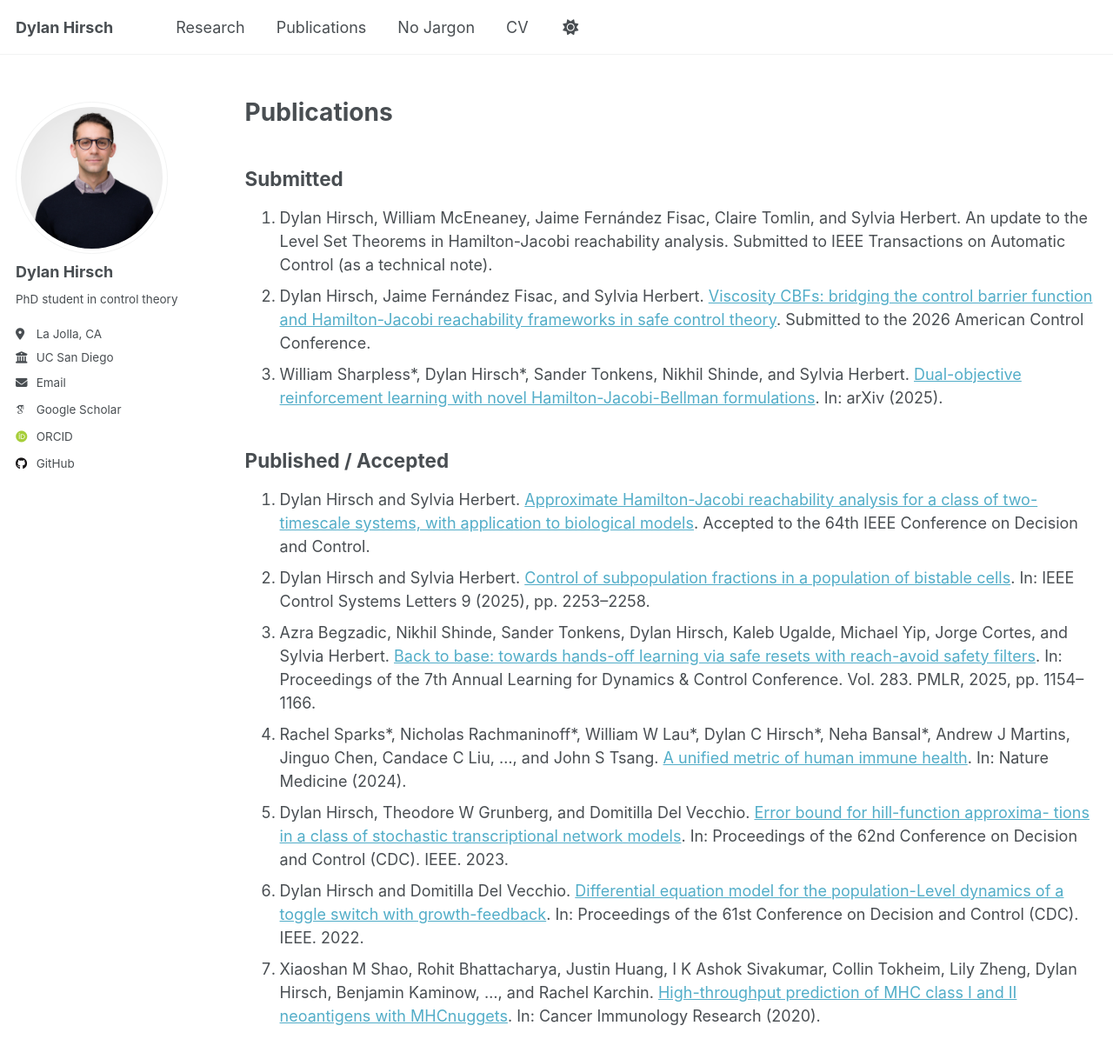
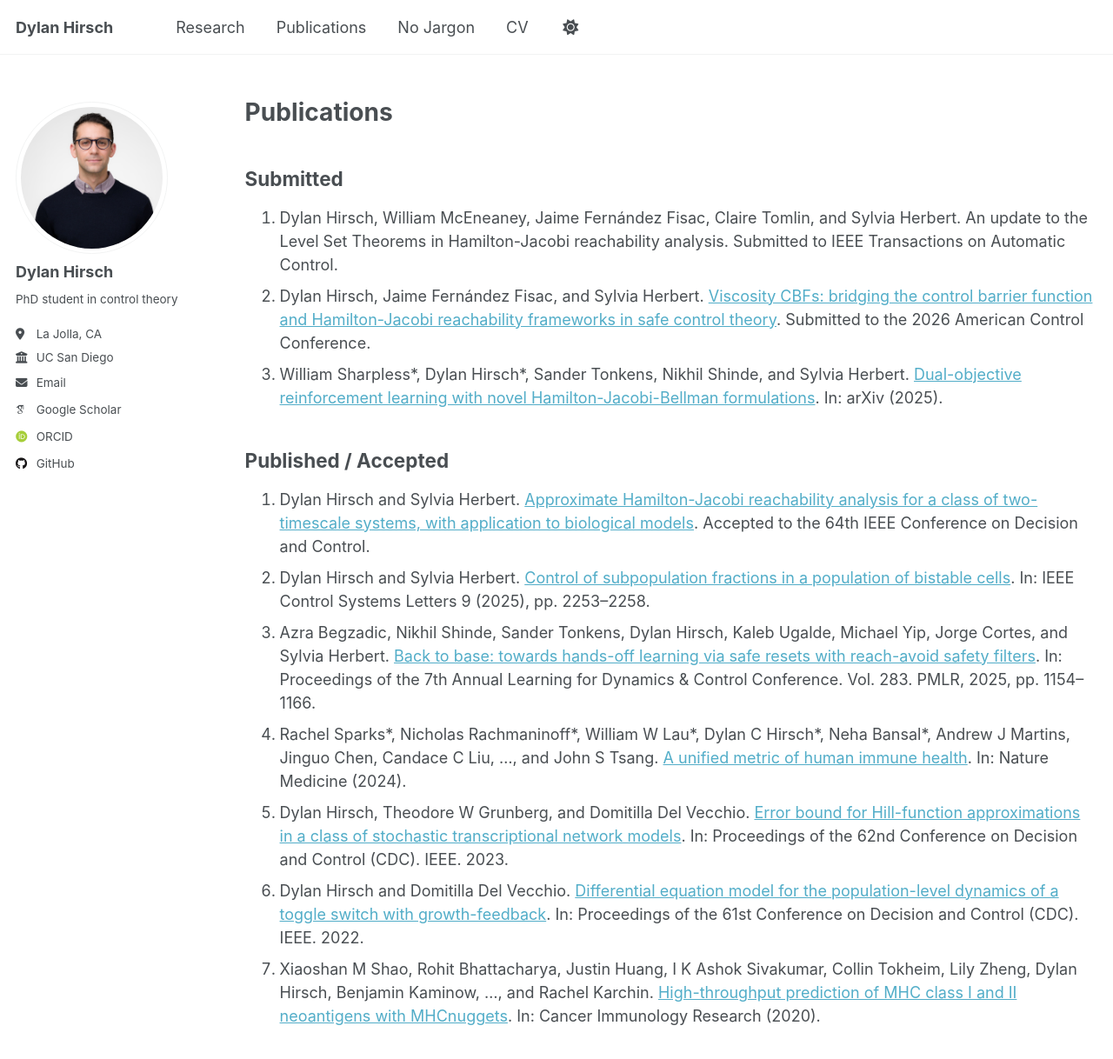
Before and after one commit to dylan-hirsch/dylan-hirsch.github.io, a Jekyll site: the page built from _pages/publications.md, in a window 1280 px wide and 1400 px high. Shown: the top 1218 px of the window at 87% size. Built offline with Jekyll 4.4.1, drawn with Linux system fonts in a browser that asks for light colours; some web fonts are replaced; a script that is not in the unit is left out.

Commit message:
Update publications.md

```diff
--- a/_pages/publications.md
+++ b/_pages/publications.md
@@ -11,7 +11,7 @@ author_profile: true
 
 1. Dylan Hirsch, William McEneaney, Jaime Fernández Fisac, Claire Tomlin, and Sylvia Herbert. An update to the
 Level Set Theorems in Hamilton-Jacobi reachability analysis. Submitted to IEEE Transactions on
-Automatic Control (as a technical note).
+Automatic Control.
 2. Dylan Hirsch, Jaime Fernández Fisac, and Sylvia Herbert. [Viscosity CBFs: bridging the control barrier
 function and Hamilton-Jacobi reachability frameworks in safe control theory](https://arxiv.org/abs/2510.09929). Submitted to the 2026
 American Control Conference.
@@ -32,10 +32,9 @@ filters](https://proceedings.mlr.press/v283/begzadic25a.html). In: Proceedings o
 4. Rachel Sparks\*, Nicholas Rachmaninoff\*, William W Lau\*, Dylan C Hirsch\*, Neha Bansal\*, Andrew J
 Martins, Jinguo Chen, Candace C Liu, ..., and John S Tsang. [A unified metric of human immune health](https://www.nature.com/articles/s41591-024-03092-6).
 In: Nature Medicine (2024).
-5. Dylan Hirsch, Theodore W Grunberg, and Domitilla Del Vecchio. [Error bound for hill-function approxima-
-tions in a class of stochastic transcriptional network models](https://ieeexplore.ieee.org/abstract/document/10383993). In: Proceedings of the 62nd Conference on
+5. Dylan Hirsch, Theodore W Grunberg, and Domitilla Del Vecchio. [Error bound for Hill-function approximations in a class of stochastic transcriptional network models](https://ieeexplore.ieee.org/abstract/document/10383993). In: Proceedings of the 62nd Conference on
 Decision and Control (CDC). IEEE. 2023.
-6. Dylan Hirsch and Domitilla Del Vecchio. [Differential equation model for the population-Level dynamics
+6. Dylan Hirsch and Domitilla Del Vecchio. [Differential equation model for the population-level dynamics
 of a toggle switch with growth-feedback](https://ieeexplore.ieee.org/abstract/document/9993374). In: Proceedings of the 61st Conference on Decision and Control
 (CDC). IEEE. 2022.
 7. Xiaoshan M Shao, Rohit Bhattacharya, Justin Huang, I K Ashok Sivakumar, Collin Tokheim, Lily Zheng,
```
